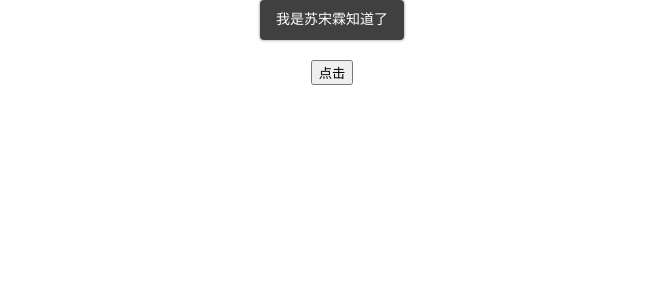
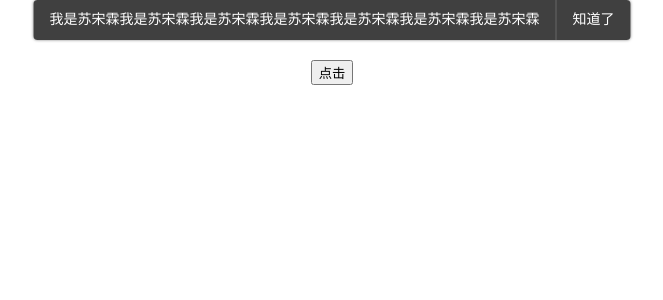
Before and after one commit to luoshushu/vue-Toast, a Vue app: page / in a window 1280 px wide. Both pictures are taken after a click on the button "点击". Shown: the top 300 px of the page, without its empty margins (308-971 px from the left). Built offline with nearby package versions, Linux system fonts and the light colour scheme.

Commit message:
解决内容过多问题

```diff
--- a/src/App.vue
+++ b/src/App.vue
@@ -12,7 +12,14 @@
     name: 'app',
     methods: {
       xxx() {
-        this.$toast('我是苏宋霖')
+        this.$toast('我是苏宋霖我是苏宋霖我是苏宋霖我是苏宋霖我是苏宋霖我是苏宋霖我是苏宋霖',{
+            closeButton:{
+            text:'知道了',
+            callback(){
+              console.log('苏宋霖点击知道了');
+            }
+          }
+        })
       },
       clickToast1() {
         this.clickToast('top')
--- a/src/components/Toast.vue
+++ b/src/components/Toast.vue
@@ -1,10 +1,8 @@
 <template>
-  <div class="toast">
+  <div class="toast" ref="toast">
     <slot></slot>
-     <div class="line"></div>
-    <span class="close" v-if="closeButton" @click="onClickclose">
-          {{closeButton.text}}
-        </span>
+    <div class="line" ref="line"></div>
+    <span class="close" v-if="closeButton" @click="onClickclose">{{closeButton.text}}</span>
   </div>
 </template>
 <script>
@@ -21,17 +19,15 @@ export default {
       type: Number,
       default: 3
     },
-       closeButton: {
+    closeButton: {
       type: Object,
       default() {
         return {
           text: "关闭",
-          callback: (toast)=>{
-            toast.close()
-          }
+          callback: undefined
         };
       }
-    },
+    }
   },
   mounted() {
     if (this.autoClose) {
@@ -39,29 +35,36 @@ export default {
         this.close();
       }, this.autoCloseDelay * 1000);
     }
+    this.updateStyle()
   },
   methods: {
+     updateStyle() {
+        this.$nextTick(() => {
+          this.$refs.line.style.height =
+            `${this.$refs.toast.getBoundingClientRect().height}px`
+        })
+      },
     close() {
       this.$el.remove(); //删除
       this.$destroy(); //清除绑定的一些事件
     },
-    onClickclose(){
-        this.close()
-        if (this.closeButton && typeof this.closeButton.callback === 'function') {
-          this.closeButton.callback()
-        }
+    onClickclose() {
+      this.close();
+      if (this.closeButton && typeof this.closeButton.callback === "function") {
+        this.closeButton.callback();
+      }
     }
   }
 };
 </script>
 <style lang="scss" scoped>
 $font-size: 14px;
-$toast-height: 40px;
+$toast-min-height: 40px;
 $toast-bg: rgba(0, 0, 0, 0.75);
 .toast {
   font-size: $font-size;
   line-height: 1.8;
-  height: $toast-height;
+  min-height: $toast-min-height;
   position: fixed;
   top: 0;
   left: 50%;
@@ -73,5 +76,15 @@ $toast-bg: rgba(0, 0, 0, 0.75);
   border-radius: 4px;
   box-shadow: 0px 0px 3px 0px rgba(0, 0, 0, 0.5);
   padding: 0 16px;
+  .close {
+    padding-left: 16px;
+    cursor: pointer;
+    flex-shrink: 0;
+  }
+  .line {
+    height: 100%;
+    border-left: 1px solid #666;
+    margin-left: 16px;
+  }
 }
 </style>
--- a/src/plugin/index.js
+++ b/src/plugin/index.js
@@ -1,19 +1,10 @@
-// 用户主动使用Vue.use(plugin)
 import Toast from '@/components/Toast.vue'
 export default {
   install(Vue,options){
-    Vue.prototype.$toast = function(message){
+    Vue.prototype.$toast = function(message,toaseOptions){
       let Constructor = Vue.extend(Toast)
       let toast = new Constructor({
-        propsData:{
-          closeButton:{
-            text:'知道了',
-            callback(){
-              console.log('苏宋霖点击知道了');
-
-            }
-          }
-        }
+        propsData:toaseOptions
       })
       toast.$slots.default = [message]
       toast.$mount()
```
Also changed, not shown: src/plugin/index copy.js (deleted, +0 -28 lines).
